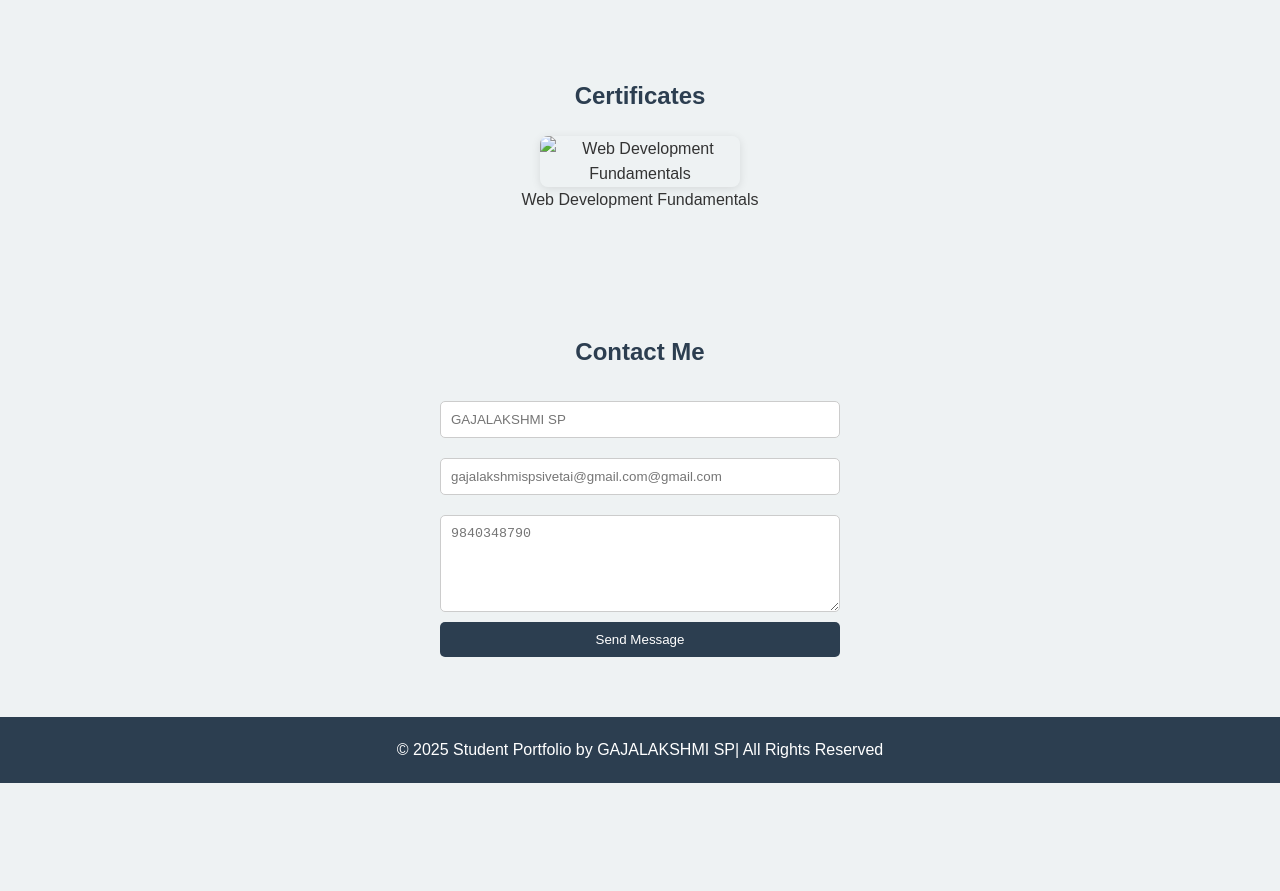
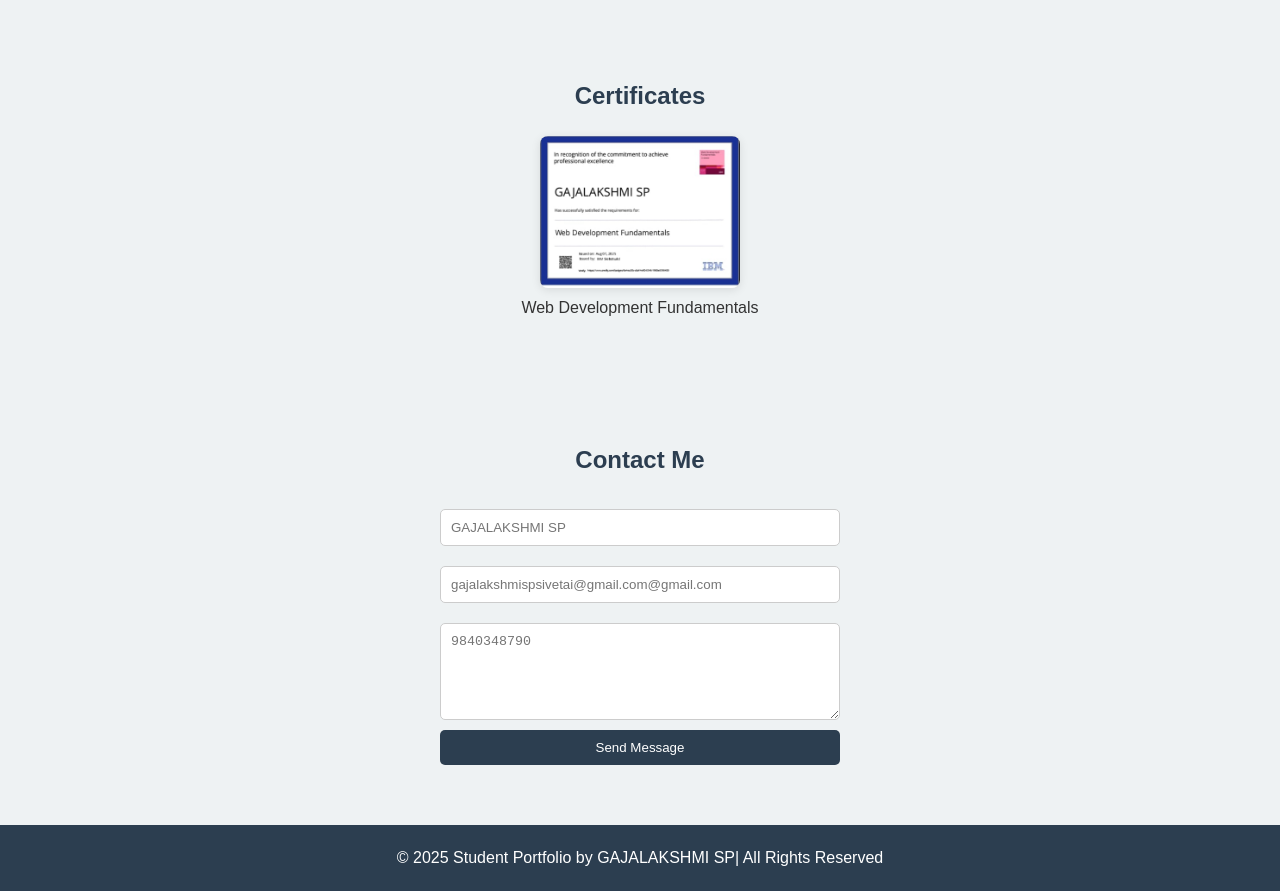
Before and after one commit to gajalakshmispsivetai-star/Gajalakshmi-SP, a plain HTML site: page Index.html in a window 1280 px wide. Shown: the part 1560-2451 px from the top of the page. Before the commit the page ends 2343 px from the top, so only its background shows below. Drawn offline with Linux system fonts and the light colour scheme.

Commit message:
Update Index.html

```diff
--- a/Index.html
+++ b/Index.html
@@ -63,7 +63,7 @@
     <div class="certificates-container">
       <div class="certificate-card">
         <a href="https://www.credly.com/badges/28dafcef-6ac0-454b-bc5a-5262b47c817c/public_url" target="_blank">
-          <img src="Certificate1.jpg" alt="Web Development Fundamentals">
+          <img src="Certificate 1.jpg" alt="Web Development Fundamentals">
         </a>
         <p>Web Development Fundamentals</p>
       </div>
```
